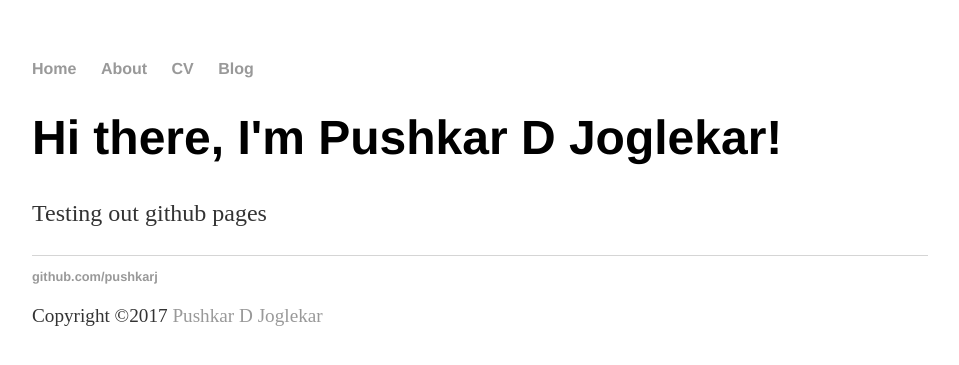
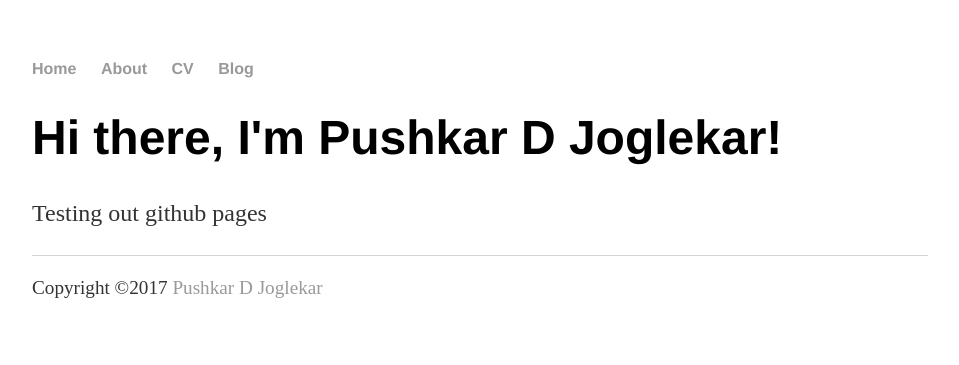
Before and after one commit to PushkarJ/pushkarj.github.io, a Jekyll site: the page built from index.html, in a window 1280 px wide. Shown: the top 365 px of the page, without its empty margins (160-1119 px from the left). Built offline with Jekyll 4.4.1, drawn with Linux system fonts in a browser that asks for light colours.

Commit message:
Update default.html

```diff
--- a/_layouts/default.html
+++ b/_layouts/default.html
@@ -19,9 +19,6 @@
 
 			</div><!-- /.container -->
 			<footer>
-	    		<ul>
-	        		<li><a href="https://github.com/pushkarj">github.com/pushkarj</a></li>
-			</ul>
 			<div id="copyright" class="copyright">
 			<p>Copyright &copy;2017 <a href="http://pushkarj.github.io">Pushkar D Joglekar</a></p>
 			</div>
```
